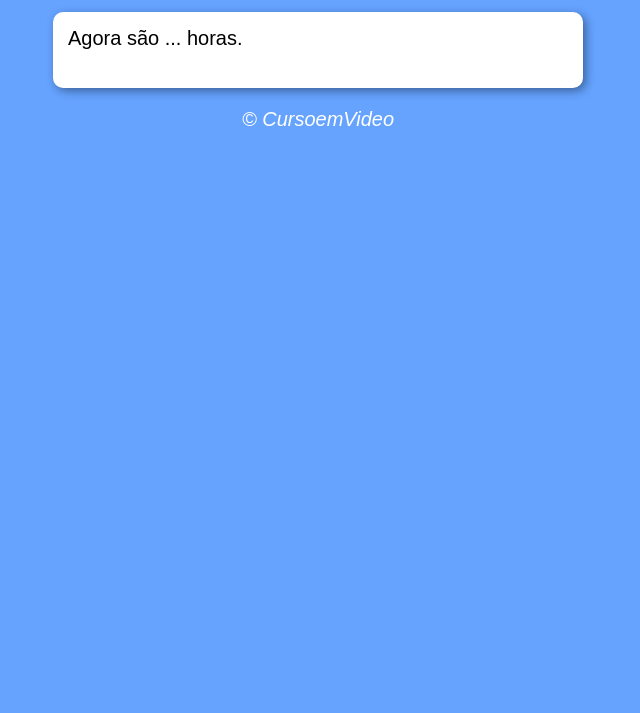
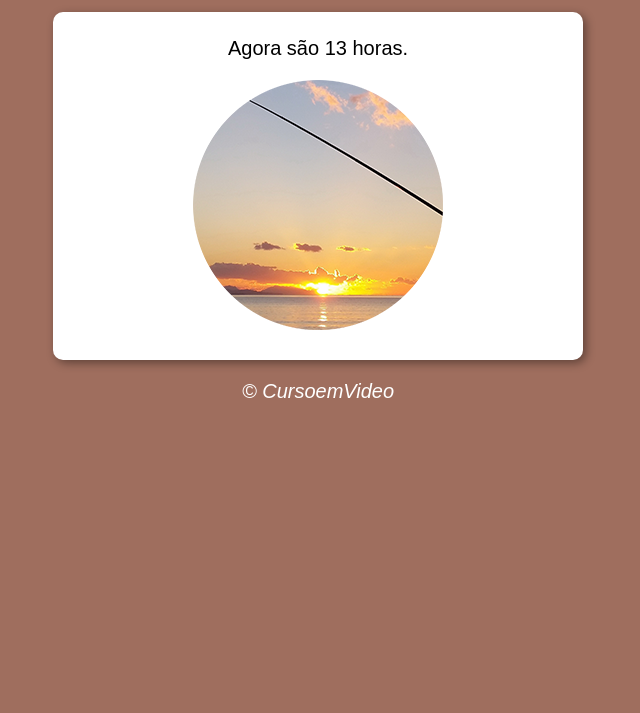
Before and after one commit to VisonaN/JAVA-SCRIPT, a plain HTML site: page aula06/modelo/modelo.html in a window 1280 px wide. Shown: the part 87-800 px from the top of the page, without its empty margins (322-962 px from the left). Drawn offline with Linux system fonts and the light colour scheme.

Commit message:
ex horas e imagens

```diff
--- a/aula06/modelo/estilo.css
+++ b/aula06/modelo/estilo.css
@@ -19,6 +19,11 @@ section {
     box-shadow: 3px 3px 10px rgba(0, 0, 0, 0.400);
 }
 
+div {
+    text-align: center;
+    padding: 10px;
+}
+
 footer {
     color: white;
     text-align: center;
--- a/aula06/modelo/modelo.html
+++ b/aula06/modelo/modelo.html
@@ -3,19 +3,19 @@
 <head>
     <meta charset="UTF-8">
     <meta name="viewport" content="width=device-width, initial-scale=1.0">
-    <title>Document</title>
+    <title>Hora do dia</title>
     <link rel="stylesheet" href="estilo.css">
 </head>
-<body>
+<body onload="carregar()">
     <header>
-        <h1>Título</h1>
+        <h1>Hora do Dia</h1>
     </header>
     <section>
-        <div>
-            Agora são ... horas.
+        <div id="msg">
+            Aqui vai aparecer a mensagem...
         </div>
-        <div>
-            <img src="" alt="">
+        <div id="foto">
+            <img id="imagem" src="imagens/foto_manha.png" alt="Foto do dia">
         </div>
     </section>
     <footer>
--- a/aula06/modelo/script.js
+++ b/aula06/modelo/script.js
@@ -1 +1,21 @@
-alert('Olá!')
+
+function carregar() {
+    var msg = window.document.getElementById('msg')
+    var img = window.document.getElementById('imagem')
+    var data = new Date()
+    var hora = data.getHours()
+    msg.innerHTML = `Agora são ${hora} horas.`
+    if (hora >= 0 && hora < 12) {
+        //BOM DIA!
+        document.body.style.background = '#dcd1ca'
+        img.src = 'imagens/foto_manha.png'
+    } else if (hora >= 12 && hora <= 18) {
+        //BOA TARDE!
+        img.src = 'imagens/foto_tarde.png'
+        document.body.style.background = '#9f6e5e'
+    } else {
+        //BOA NOITE!
+        img.src = 'imagens/foto_noite.png'
+        document.body.style.background = '#1e151b'
+    }
+}
```
Also changed, not shown: aula06/modelo/imagens/foto_manha.png (added), aula06/modelo/imagens/foto_noite.png (added), aula06/modelo/imagens/foto_tarde.png (added), aula06/modelo/imagens/pexels-pixabay-414144.jpg (deleted), 1 other file.
